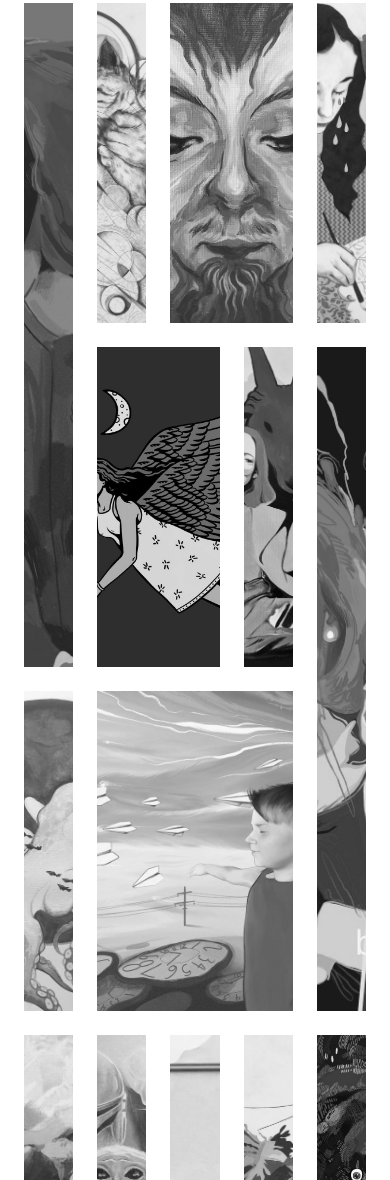
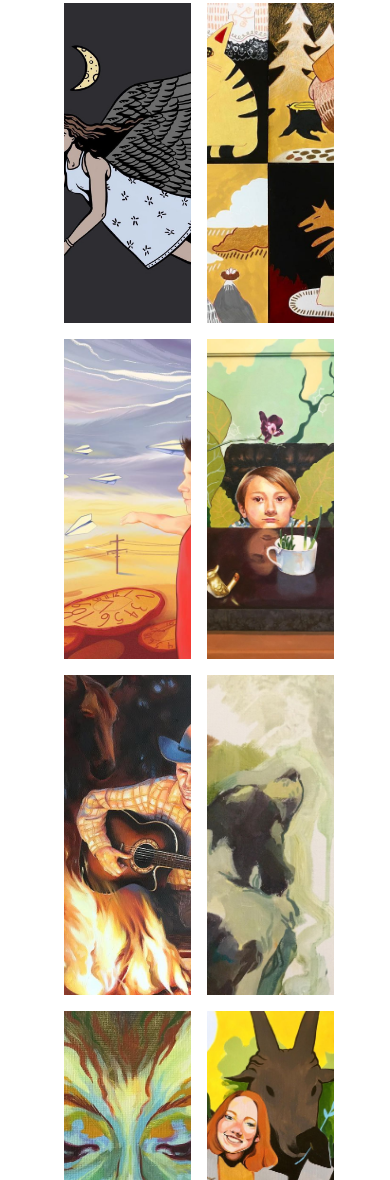
Before and after one commit to alatorre98/art_gallery, a plain HTML site: page index.html in a window 390 px wide. Shown: the part 820-2000 px from the top of the page. Drawn offline with Linux system fonts and the light colour scheme; a web font is replaced by a local one.

Commit message:
responsive gallery

```diff
--- a/styles.css
+++ b/styles.css
@@ -32,7 +32,7 @@
 }
 
 #navbar__logo {
-    font-family: 'WindSong', cursive;
+
     background: #D62900;
     background: -webkit-linear-gradient(to bottom, #D62900 0%, #FF9B55 25%, #FFFFFF 50%, #D461A6 75%, #A50062 100%);
     background: -moz-linear-gradient(to bottom, #D62900 0%, #FF9B55 25%, #FFFFFF 50%, #D461A6 75%, #A50062 100%);
@@ -502,4 +502,65 @@
         width: 100%;
     }
 
+    .gallery a {
+        filter: grayscale(0);
+    }
+
 }
+
+@media screen and (max-width: 768px) {
+
+    .gallery__content {
+        width: 100%;
+    }
+
+    .gallery {
+        grid-template-columns: repeat(4, 1fr);
+        grid-template-rows: auto;
+        grid-gap: 1rem;
+        grid-template-areas:
+                            'img-1 img-2 img-3 img-4'
+                            'img-5 img-6 img-7 img-8'
+                            'img-9 img-10 img-11 img-12'
+                            'img-13 img-14 img-15 img-16';
+    }
+
+    .img-4 {
+        grid-area: img-4;
+        min-height: 20rem;
+        background-image: url(./images/brother2.jpg);
+    }
+
+
+    .img-14 {
+        grid-area: img-14;
+        min-height: 20rem;
+        background-image: url(./images/wanda.jpg);
+    }
+
+    .img-15 {
+        grid-area: img-15;
+        min-height: 20rem;
+        background-image: url(./images/xfiles.jpg);
+    }
+
+
+}
+
+@media screen and (max-width: 500px) {
+
+    .gallery {
+        margin-left: 40px;
+        grid-template-columns: repeat(2, 1fr);
+        grid-template-areas:
+                            'img-1 img-2'
+                            'img-3 img-4'
+                            'img-5 img-6'
+                            'img-7 img-8'
+                            'img-9 img-10'
+                            'img-11 img-12'
+                            'img-13 img-14';
+
+    }
+
+}
```
